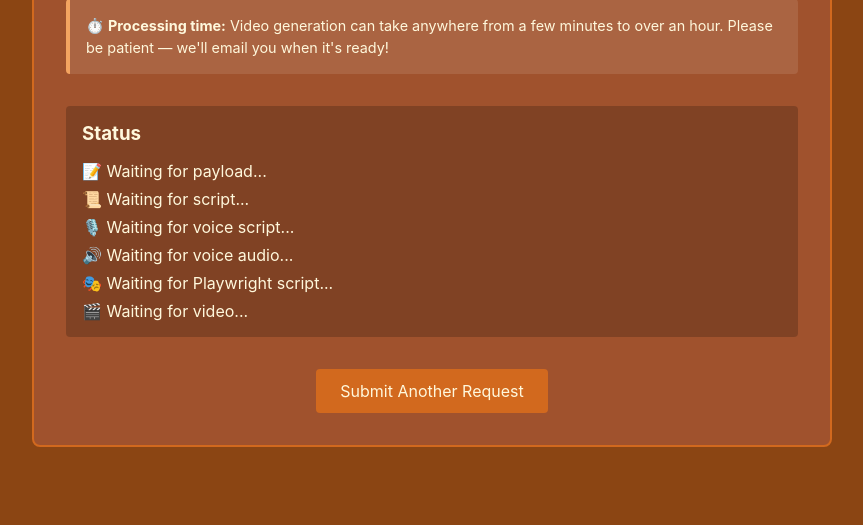
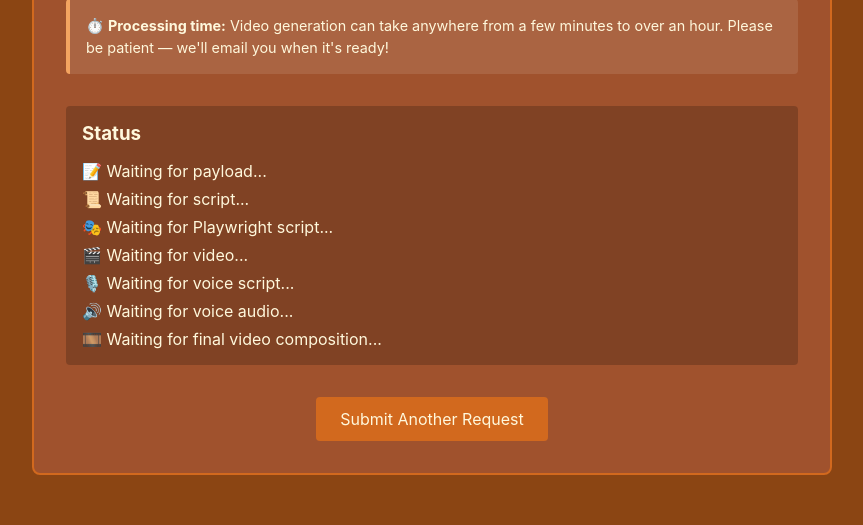
Before and after one commit to Sveder/kirbuk, a Python web app: template src/kirbuk_web_app/kirbuk/templates/status.html in a window 1280 px wide. Shown: the part 275-800 px from the top of the page, without its empty margins (208-1071 px from the left). Run offline with Jinja, Linux system fonts and the light colour scheme; the template is opened without the code that fills it, so the values that code supplies are empty.

Commit message:
Add 'Final Video Composition' status to submission page
- Add new status line: "🎞️ Waiting for final video composition..."
- Reorder status items to match workflow: payload → script → playwright → video → voice script → voice audio → final composition
- Change "Video created" to "Video recorded" to clarify it's the raw video
- Show final video only when both video and voice audio exist
- Final composition status appears when video is composed with audio + end slide + music
- Stop polling only after final composition is complete

🤖 Generated with [Claude Code](https://claude.com/claude-code)

Co-Authored-By: Claude <noreply@anthropic.com>

```diff
--- a/src/kirbuk_web_app/kirbuk/templates/status.html
+++ b/src/kirbuk_web_app/kirbuk/templates/status.html
@@ -167,10 +167,11 @@
                 <h3>Status</h3>
                 <p id="json-status">📝 Waiting for payload...</p>
                 <p id="script-status">📜 Waiting for script...</p>
+                <p id="playwright-status">🎭 Waiting for Playwright script...</p>
+                <p id="video-status">🎬 Waiting for video...</p>
                 <p id="voice-script-status">🎙️ Waiting for voice script...</p>
                 <p id="voice-audio-status">🔊 Waiting for voice audio...</p>
-                <p id="playwright-status">🎭 Waiting for Playwright script...</p>
-                <p id="video-status">🎬 Waiting for video...</p>
+                <p id="final-composition-status">🎞️ Waiting for final video composition...</p>
 
                 <div id="video-content">
                     <h4>Demo Video:</h4>
@@ -286,17 +287,26 @@
                         playwrightContentDiv.querySelector('pre').textContent = status.playwright_content;
                     }
 
-                    // Update video status
+                    // Update video status (raw video without audio)
                     const videoStatusEl = document.getElementById('video-status');
+                    if (status.video_created) {
+                        videoStatusEl.textContent = '✅ Video recorded';
+                        videoStatusEl.style.color = '#90EE90';
+                    }
+
+                    // Update final composition status (video with audio)
+                    const finalCompositionStatusEl = document.getElementById('final-composition-status');
                     const videoContentDiv = document.getElementById('video-content');
                     const videoPlayer = document.getElementById('video-player');
                     const downloadBtn = document.getElementById('download-video-btn');
 
-                    if (status.video_created && status.video_url) {
-                        videoStatusEl.textContent = '✅ Video created';
-                        videoStatusEl.style.color = '#90EE90';
+                    // Final composition is done when both video and voice audio exist
+                    // (The video file gets updated with audio in the final composition step)
+                    if (status.video_created && status.voice_audio_created && status.video_url) {
+                        finalCompositionStatusEl.textContent = '✅ Final video composition complete';
+                        finalCompositionStatusEl.style.color = '#90EE90';
 
-                        // Show video player with the video
+                        // Show video player with the final composed video
                         videoContentDiv.style.display = 'block';
                         videoPlayer.src = status.video_url;
                         videoPlayer.load(); // Explicitly load the video
@@ -314,7 +324,7 @@
                             document.body.removeChild(a);
                         };
 
-                        // Stop polling once video is created
+                        // Stop polling once final composition is complete
                         if (pollingInterval) {
                             clearInterval(pollingInterval);
                         }
```
